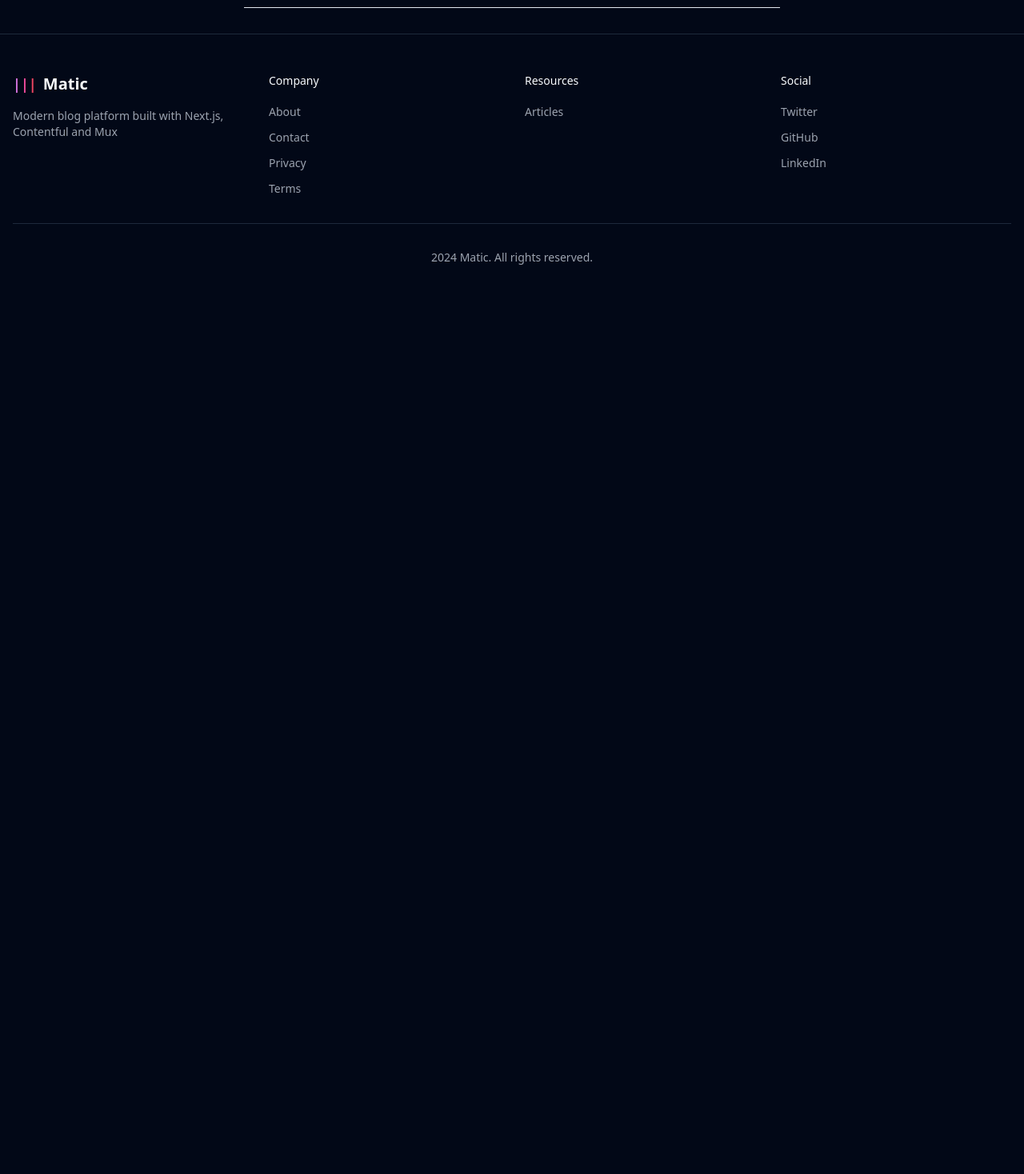
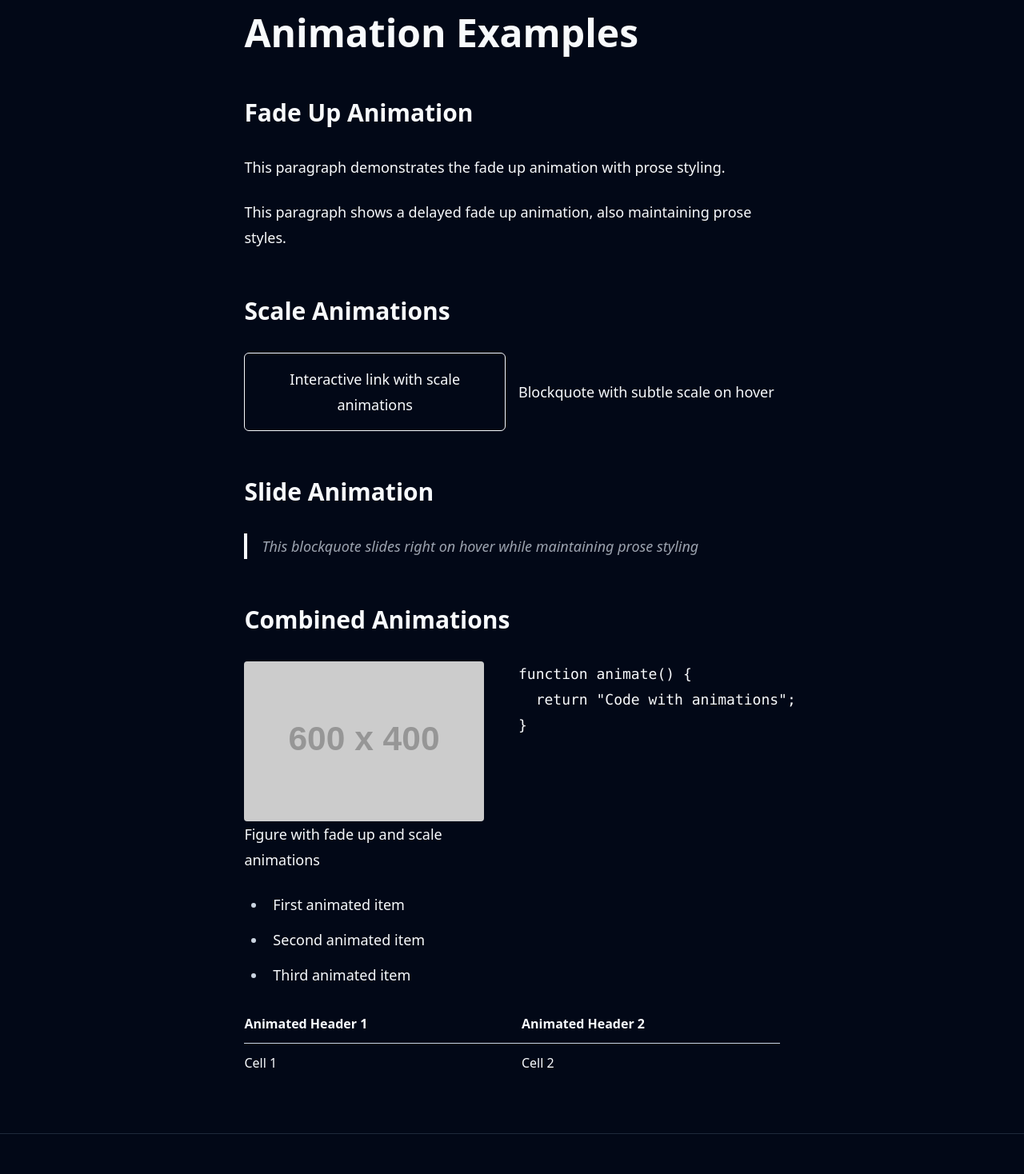
Before and after one commit to Matic-Digital/contentful-nextjs, a Next.js app: page /template in a window 1280 px wide. Shown: the part 2180-3648 px from the top of the page at 80% size. Before the commit the page ends 2560 px from the top, so only its background shows below. Built offline with nearby package versions, Linux system fonts and the light colour scheme.

Commit message:
feat(template): enhance animation demo styling
- Apply themed primary color to interactive link
- Add proper spacing and border styling to animation examples
- Improve vertical alignment of blockquote with my-auto

```diff
--- a/src/app/template/page.tsx
+++ b/src/app/template/page.tsx
@@ -19,10 +19,12 @@ const PLACEHOLDER_IMAGE = "https://placehold.co/600x400/png";
 export default async function TemplatePage() {
   return (
     <main className="container mx-auto px-4 py-8">
-      <article className="prose prose-slate mx-auto lg:prose-lg">
+      {/* Typography Section */}
+      <article className="prose prose-slate mx-auto lg:prose-lg mb-16">
+        <h1>Typography Components</h1>
+
         {/* Headings */}
-        <h1>Main Heading</h1>
-        <h2>Secondary Heading</h2>
+        <h2>Headings</h2>
         <h3>Tertiary Heading</h3>
         <h4>Quaternary Heading</h4>
 
@@ -50,6 +52,7 @@ export default async function TemplatePage() {
             alt="Figure example"
             width={600}
             height={400}
+            sizes="(max-width: 768px) 100vw, 600px"
           />
           <figcaption>
             This is a figure caption using prose-figcaption
@@ -117,18 +120,100 @@ export default async function TemplatePage() {
 
           {/* Video */}
           <MuxVideo
-            src="https://stream.mux.com/DS00Spx1CV902MCtPj5WknGlR102V5HFkDe.m3u8"
-            type="hls"
+            playbackId="DS00Spx1CV902MCtPj5WknGlR102V5HFkDe"
             metadata={{
-              video_id: "video-template",
-              video_title: "Template Video",
+              video_title: "Video example",
             }}
             controls
           />
         </div>
+      </article>
 
-        {/* Separator */}
-        <hr />
+      {/* Animation Examples Section */}
+      <article className="prose prose-slate mx-auto lg:prose-lg">
+        <h1>Animation Examples</h1>
+
+        {/* Fade Up Animation */}
+        <section>
+          <h2>Fade Up Animation</h2>
+          <p className="animate-fade-up">
+            This paragraph demonstrates the fade up animation with prose styling.
+          </p>
+          <p className="animate-fade-up [animation-delay:200ms]">
+            This paragraph shows a delayed fade up animation, also maintaining prose styles.
+          </p>
+        </section>
+
+        {/* Scale Animations */}
+        <section>
+          <h2>Scale Animations</h2>
+          <div className="not-prose grid grid-cols-1 sm:grid-cols-2 gap-4 my-4">
+            <a href="" className="hover:animate-scale-up active:animate-scale-down
+            text-primary border border-primary rounded-md text-center p-4">
+              Interactive link with scale animations
+            </a>
+            <blockquote className="hover:animate-subtle-scale my-auto">
+              Blockquote with subtle scale on hover
+            </blockquote>
+          </div>
+        </section>
+
+        {/* Slide Animation */}
+        <section>
+          <h2>Slide Animation</h2>
+          <blockquote className="hover:animate-slide-right">
+            This blockquote slides right on hover while maintaining prose styling
+          </blockquote>
+        </section>
+
+        {/* Combined Animations */}
+        <section>
+          <h2>Combined Animations</h2>
+          <div className="not-prose grid grid-cols-1 sm:grid-cols-2 gap-4 my-4">
+            <figure className="animate-fade-up hover:animate-scale-up m-0">
+              <Image
+                src={PLACEHOLDER_IMAGE}
+                alt="Animated figure example"
+                width={300}
+                height={200}
+                className="rounded"
+              />
+              <figcaption>
+                Figure with fade up and scale animations
+              </figcaption>
+            </figure>
+            <div className="animate-fade-up [animation-delay:200ms]">
+              <pre className="hover:animate-slide-right">
+{`function animate() {
+  return "Code with animations";
+}`}
+              </pre>
+            </div>
+          </div>
+
+          {/* List with animations */}
+          <ul className="animate-fade-up [animation-delay:400ms]">
+            <li className="hover:animate-slide-right">First animated item</li>
+            <li className="hover:animate-slide-right [animation-delay:100ms]">Second animated item</li>
+            <li className="hover:animate-slide-right [animation-delay:200ms]">Third animated item</li>
+          </ul>
+
+          {/* Table with animations */}
+          <table className="animate-fade-up [animation-delay:600ms]">
+            <thead>
+              <tr>
+                <th className="hover:animate-subtle-scale">Animated Header 1</th>
+                <th className="hover:animate-subtle-scale">Animated Header 2</th>
+              </tr>
+            </thead>
+            <tbody>
+              <tr className="hover:animate-slide-right">
+                <td>Cell 1</td>
+                <td>Cell 2</td>
+              </tr>
+            </tbody>
+          </table>
+        </section>
       </article>
     </main>
   );
```
